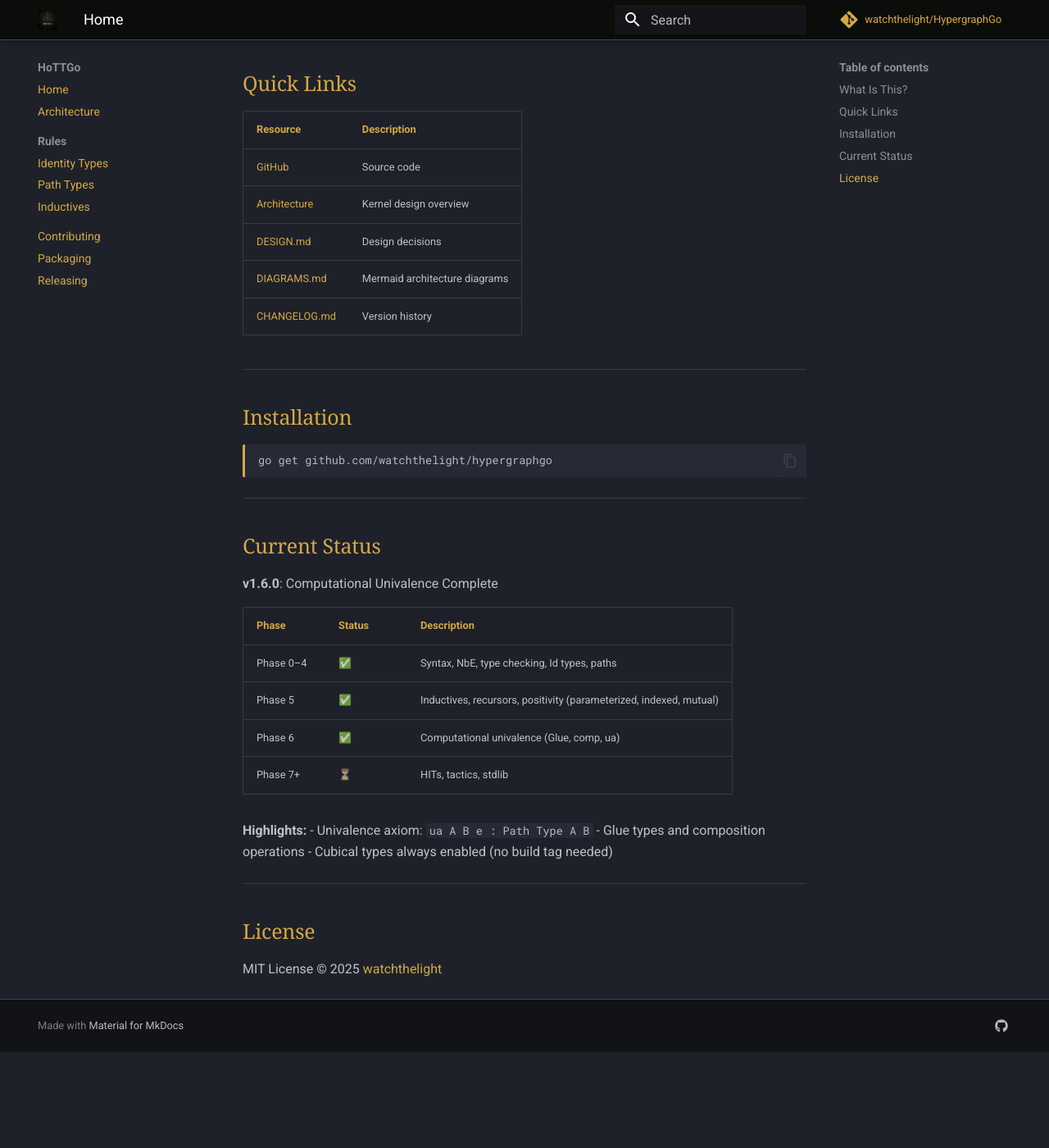
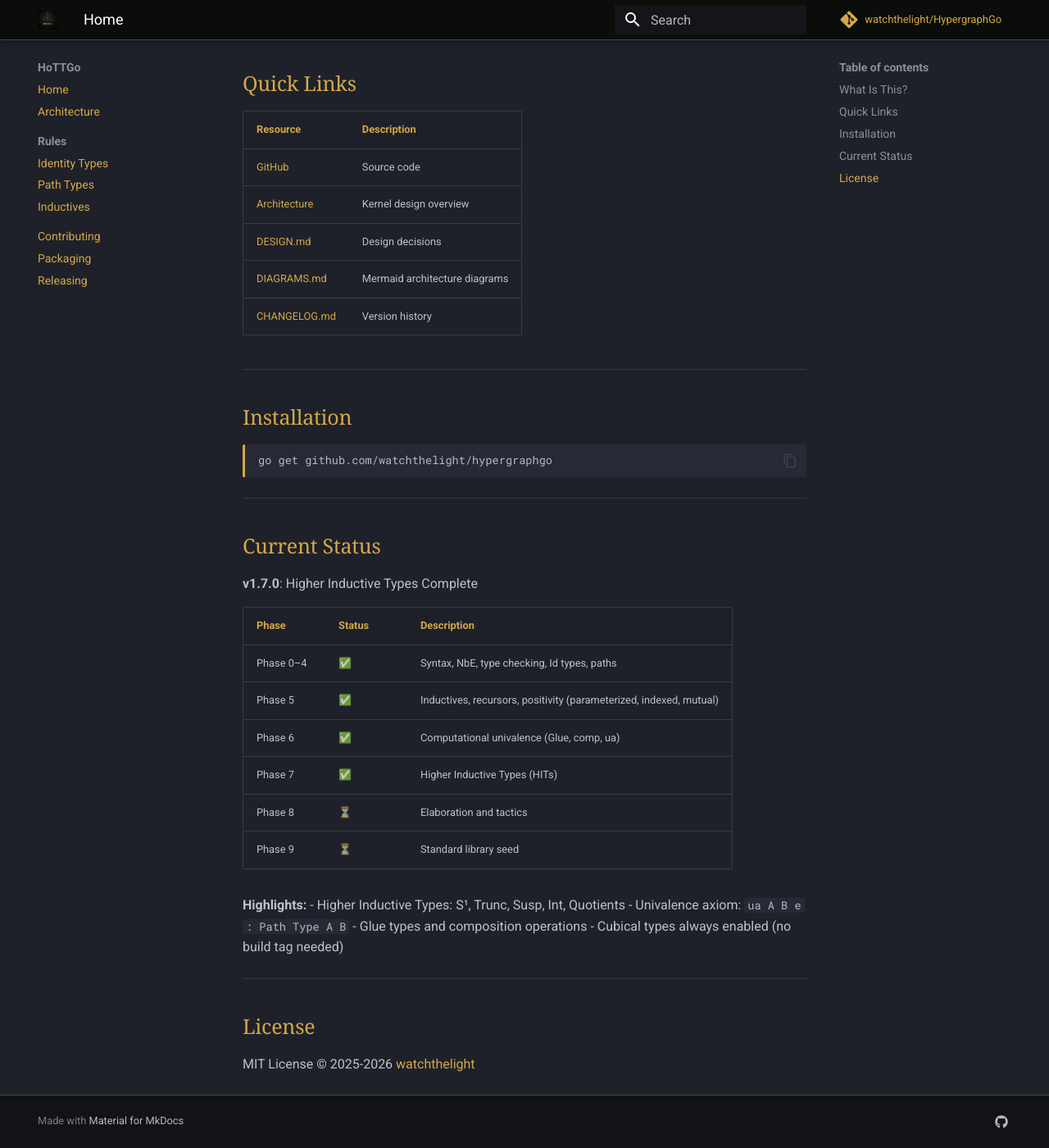
Before and after one commit to watchthelight/HypergraphGo, an MkDocs documentation site: the page built from docs/index.md, in a window 1280 px wide and 1400 px high, scrolled down 876 px. Shown: the whole window at 82% size. Built offline with MkDocs 1.6.1 and Material for MkDocs 9.7.7, drawn with Linux system fonts in a browser that asks for light colours; comment, search, counter and statistics services are not loaded; before the commit the page ends 2159 px from its top, so only the background shows below that.

Commit message:
release: v1.7.1 - Testing and Documentation
- Extensive test coverage improvements across all packages
- README rewrite with "Because I love stats" badge section
- docs/index.md updated with Phase 7 completion
- Badge workflow fixes for accurate metrics
- DIAGRAMS.md updated with HIT architecture

```diff
--- a/docs/index.md
+++ b/docs/index.md
@@ -50,16 +50,19 @@ go get github.com/watchthelight/hypergraphgo
 
 ## Current Status
 
-**v1.6.0**: Computational Univalence Complete
+**v1.7.0**: Higher Inductive Types Complete
 
 | Phase | Status | Description |
 |-------|--------|-------------|
 | Phase 0–4 | ✅ | Syntax, NbE, type checking, Id types, paths |
 | Phase 5 | ✅ | Inductives, recursors, positivity (parameterized, indexed, mutual) |
 | Phase 6 | ✅ | Computational univalence (Glue, comp, ua) |
-| Phase 7+ | ⏳ | HITs, tactics, stdlib |
+| Phase 7 | ✅ | Higher Inductive Types (HITs) |
+| Phase 8 | ⏳ | Elaboration and tactics |
+| Phase 9 | ⏳ | Standard library seed |
 
 **Highlights:**
+- Higher Inductive Types: S¹, Trunc, Susp, Int, Quotients
 - Univalence axiom: `ua A B e : Path Type A B`
 - Glue types and composition operations
 - Cubical types always enabled (no build tag needed)
@@ -68,4 +71,4 @@ go get github.com/watchthelight/hypergraphgo
 
 ## License
 
-MIT License © 2025 [watchthelight](https://github.com/watchthelight)
+MIT License © 2025-2026 [watchthelight](https://github.com/watchthelight)
```
Also changed, not shown: CHANGELOG.md (+15 -0 lines), 1 other file.
